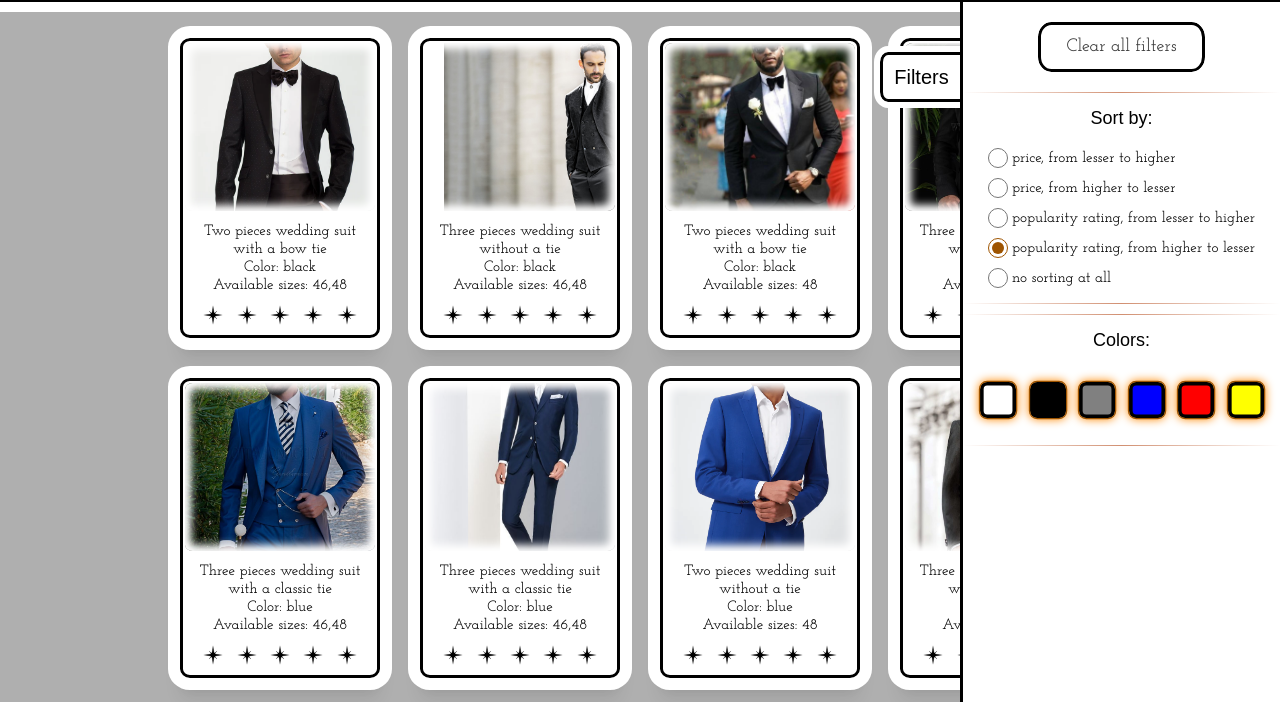
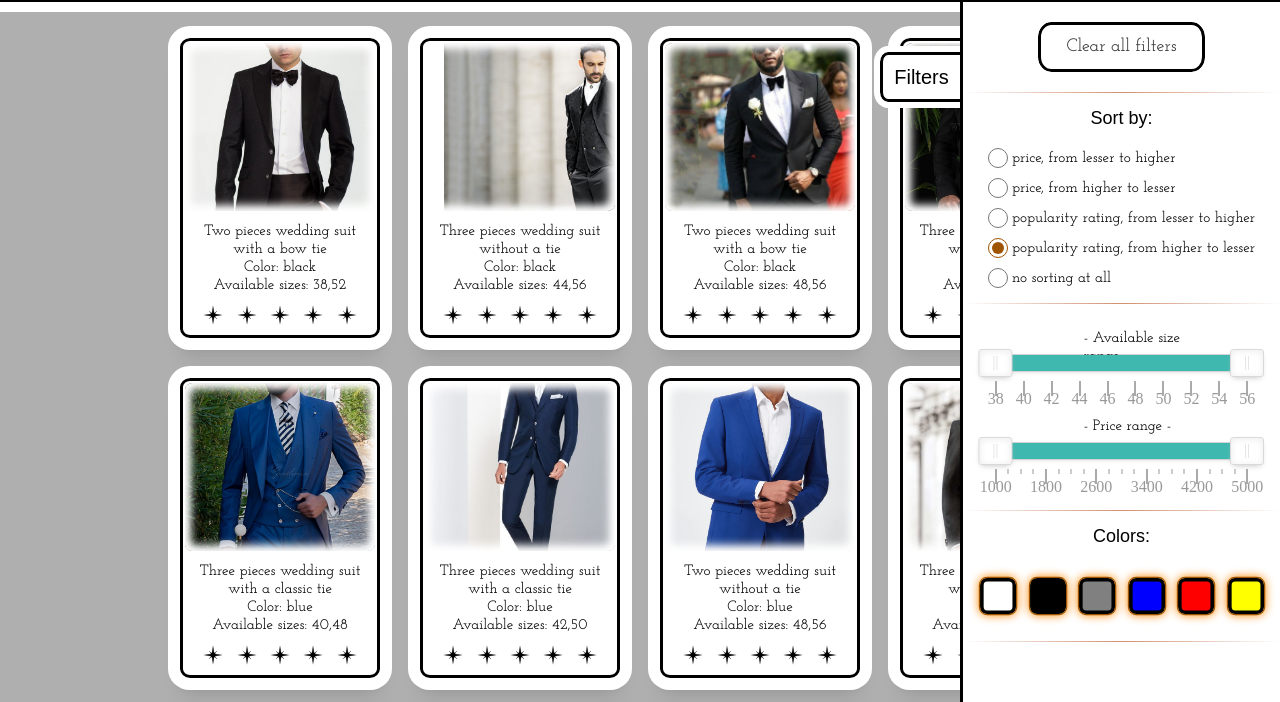
Before and after one commit to ekalape/WedDress, a website built with webpack: page src/ind.html in a window 1280 px wide. Shown: the part 98-800 px from the top of the page. Built offline with nearby package versions, Linux system fonts and the light colour scheme; a web font is replaced by a local one.

Commit message:
feat: implement sliders

```diff
--- a/package.json
+++ b/package.json
@@ -17,5 +17,8 @@
         "webpack": "^5.73.0",
         "webpack-cli": "^4.10.0",
         "webpack-dev-server": "^4.9.3"
+    },
+    "dependencies": {
+        "nouislider": "^15.6.0"
     }
 }
--- a/src/ind.html
+++ b/src/ind.html
@@ -33,62 +33,33 @@
                     <h5 class="fm_sort__title">Sort by:</h5>
                     <div class="fm_sort__wrapper">
                         <input name="sort" type="radio" id="PRICE_UP" class="sortRadio" />
-                        <label for="PRICE_UP" value="upwardPrice">price, from lesser to higher</label
-              >
+                        <label for="PRICE_UP" value="upwardPrice">price, from lesser to higher</label>
                     </div>
 
                     <div class="fm_sort__wrapper">
-              <input
-                name="sort"
-                type="radio"
-                id="PRICE_DOWN"
-                class="sortRadio"
-              />
-              <label for="PRICE_UP" value="downwardPrice"
-                >price, from higher to lesser</label
-              >
+                        <input name="sort" type="radio" id="PRICE_DOWN" class="sortRadio" />
+                        <label for="PRICE_UP" value="downwardPrice">price, from higher to lesser</label>
                     </div>
 
                     <div class="fm_sort__wrapper">
-              <input
-                name="sort"
-                type="radio"
-                id="POPULARITY_UP"
-                class="sortRadio"
-              />
-              <label for="POPULARITY_UP" value="upwardPopularity"
-                >popularity rating, from lesser to higher</label
-              >
+                        <input name="sort" type="radio" id="POPULARITY_UP" class="sortRadio" />
+                        <label for="POPULARITY_UP" value="upwardPopularity">popularity rating, from lesser to higher</label>
                     </div>
 
                     <div class="fm_sort__wrapper">
-              <input
-                name="sort"
-                type="radio"
-                id="POPULARITY_DOWN"
-                class="sortRadio"
-              />
-              <label for="POPULARITY_DOWN" value="downwardPrice"
-                >popularity rating, from higher to lesser</label
-              >
+                        <input name="sort" type="radio" id="POPULARITY_DOWN" class="sortRadio" />
+                        <label for="POPULARITY_DOWN" value="downwardPrice">popularity rating, from higher to lesser</label>
                     </div>
 
                     <div class="fm_sort__wrapper">
-              <input
-                name="sort"
-                type="radio"
-                id="SHAFFLE"
-                class="sortRadio"
-                checked
-              />
+                        <input name="sort" type="radio" id="SHAFFLE" class="sortRadio" checked />
                         <label for="SHAFFLE" value="shaffle">no sorting at all</label>
                     </div>
                 </div>
                 <hr />
                 <div class="filters_menu__sliders">
-                    <div class="slider"></div>
-                    <div class="slider"></div>
-                    <div class="slider"></div>
+                    <div class="slider sl_size"></div>
+                    <div class="slider sl_price"></div>
                 </div>
                 <hr />
                 <div class="filters_menu__colors">
--- a/src/structure/Filter.ts
+++ b/src/structure/Filter.ts
@@ -19,7 +19,7 @@ export class Filter {
         minSize: number = 0, maxSize: number = 100,
         colors: string[] = [],
         len?: string , sleeves?: string , tie?: string, complexity?: string ,
-        minPrice: number = 0, maxPrice: number = 100000, minPop: number = 0, maxPop: number = 6
+        minPrice: number = 0, maxPrice: number = 5000, minPop: number = 0, maxPop: number = 6
     ) {
         this.orderedBy = orderedBy;
 
--- a/src/structure/cloth.ts
+++ b/src/structure/cloth.ts
@@ -20,8 +20,8 @@ export class Cloth {
         this.gender = gender;
         this.color = color;
         this.carted = false;
-        this.price = this.setRandom(2500, 1000);
-        this.sizes = this.setSize([[46, 48], 2]);
+        this.price = this.setRandom(3500, 1000);
+        this.sizes = this.setSize([[38,40,42,44,46, 48,50,52,54,56], 2]);
         this.popularity = this.setRandom(4, 2);
 
     }
--- a/src/structure/dataLoader.ts
+++ b/src/structure/dataLoader.ts
@@ -39,7 +39,7 @@ export async function createDatabase() {
         database.push(item)
     })
 
-    return database;
+    return database /* as Cloth[] */;
 
 }
 
@@ -60,11 +60,12 @@ if(filter.gender.length === 1 && filter.gender.includes("Woman")){
     if (filter.sleeves) { database = database.filter(x => filter.sleeves === x.sleeves) }
 
 }
+database = database.filter(x => (x.price >= filter.minPrice && x.price <= filter.maxPrice));
+database = database.filter(x => (x.sizes.some(s => s >= filter.minSize && s <= filter.maxSize)))
 
-
-    /* result = result.filter(x => (x.price >= minPrice && x.price <= maxPrice))
+    /*
       result = result.filter(x => (x.popularity >= minPop && x.popularity <= maxPop))
-      result = result.filter(x => (x.size.some(s => s >= minSize && s <= maxSize))) */
+      */
 
     if (database.length === 0) alert("Sorry, no results found!")
     else {
--- a/src/structure/main.ts
+++ b/src/structure/main.ts
@@ -1,8 +1,11 @@
+
+import 'nouislider/dist/nouislider.css';
 import "../style.scss"
 import { createDatabase,updateData } from './dataLoader';
 import { Cloth } from "./cloth"
 import { ORDER,Filter } from "./Filter"
 import *as render from './renders';
+
 
 
 
--- a/src/structure/renders.ts
+++ b/src/structure/renders.ts
@@ -1,6 +1,11 @@
+
+import * as noUiSlider from 'nouislider';
 import { Cloth } from './cloth';
 import { updateData } from './dataLoader';
 import { Filter, ORDER } from './Filter';
+
+import { PipsMode, target, API } from "nouislider"
+
 
 const menColors = ["white", "black", "gray", "blue"];
 const womenColors = ["white", "red", "yellow", "blue"];
@@ -12,6 +17,7 @@ export function renderElements(filter:Filter){
     renderSortingOpt(filter);
     renderColorBtns(filter);
     renderAdditionals(filter);
+    renderSliders(filter)
 
 }
 
@@ -306,3 +312,81 @@ await updateData(filter)
    }
 
 }
+
+function renderSliders(filter:Filter){
+
+    let minPrice = filter.minPrice;
+    let maxPrice = filter.maxPrice;
+    console.log(filter.minSize);
+
+
+    let minSize = filter.minSize;
+    let maxSize = filter.maxSize;
+
+const sliderPrice = document.querySelector(".sl_price") as noUiSlider.target;
+const sliderSize = document.querySelector(".sl_size") as noUiSlider.target;
+
+
+noUiSlider.create(sliderPrice,{
+    start: [minPrice, maxPrice],
+    connect: true,
+    range: {
+        "min":1000,
+        "max":5000
+    },
+    step:100,
+    tooltips:false,
+
+    pips: {
+        mode: PipsMode.Count,
+        values: 6,
+        stepped: true,
+        density: 5,
+
+    }
+});
+sliderPrice.noUiSlider?.on("change", (value)=>{
+    switchPrice(value as string[])})
+
+noUiSlider.create(sliderSize,{
+    start: [minSize, maxSize],
+    connect: true,
+    range: {
+        "min":38,
+        "max":56
+    },
+    pips: {
+        mode: PipsMode.Count,
+        values: 10,
+        stepped: true,
+        density: 10,
+
+    }
+});
+sliderSize.noUiSlider?.on("change", (value)=>{
+    switchSize(value as string[])})
+
+
+async function switchPrice(range:string[]){
+
+    let minPrice = Number(range[0]);
+    let maxPrice = Number(range[1]);
+    filter.minPrice = minPrice;
+    filter.maxPrice = maxPrice;
+
+    await updateData(filter)
+    }
+    async function switchSize(range:string[]){
+
+        let minSize = Number(range[0].slice(0,2));
+        let maxSize = Number(range[1].slice(0,2));
+        console.log(range);
+        filter.minSize = minSize;
+        filter.maxSize = maxSize;
+
+        await updateData(filter);
+
+
+    }
+
+}
--- a/src/style.scss
+++ b/src/style.scss
@@ -3,6 +3,7 @@
     margin: 0;
     padding: 0;
     box-sizing: border-box;
+    transition: 0.5s;
 }
 
 @mixin btn-bordering {
@@ -176,7 +177,7 @@ main {
     background-size: cover;
     background-position: -30%;
     box-shadow: inset 4px 4px 8px 2px white, inset -4px -4px 8px 2px white;
-    transition: 0.3s;
+    transition: 0.5s;
 }
 
 .card__description {
@@ -201,6 +202,7 @@ main {
     margin: 10px auto;
     display: flex;
     justify-content: space-evenly;
+    transition: 0.5s;
 }
 
 .popolarity img {
@@ -309,6 +311,7 @@ main {
     z-index: 8;
     top: 86%;
     right: 15%;
+    transition: 0.5s;
     &:hover .valStar {
         filter: var(--filter-accent)
     }
@@ -322,12 +325,13 @@ main {
     top: 85%;
     left: 8%;
     display: flex;
-    justify-content: flex-end;
+    justify-content: center;
     align-items: center;
     background-color: rgba(255, 255, 255, 0.7);
     border-radius: 10%/40%;
     border: 0.2rem solid black;
     outline: 6px solid rgba(255, 255, 255, 0.7);
+    transition: 0.5s;
     .cartSign__text {
         font: var(--f-secondary);
         font-size: 17px;
@@ -458,6 +462,42 @@ hr {
     }
 }
 
+.filters_menu__sliders {
+    align-items: center;
+    padding-bottom: 10px;
+    gap: 20px;
+}
+
+.slider {
+    width: 80%;
+    display: flex;
+    justify-content: center;
+    align-items: center;
+    margin-top: 50px;
+}
+
+.sl_size::before {
+    content: "- Available size range -";
+    width: 100px;
+    font: var(--f-secondary);
+    position: absolute;
+    top: -25px;
+    left: 35%;
+}
+
+.sl_price::before {
+    content: "- Price range -";
+    width: 100px;
+    font: var(--f-secondary);
+    position: absolute;
+    top: -25px;
+    left: 35%;
+}
+
+.sl_price {
+    margin-bottom: 30px;
+}
+
 .checks {
     display: flex;
     justify-content: center;
--- a/tsconfig.json
+++ b/tsconfig.json
@@ -22,12 +22,12 @@
     // "reactNamespace": "",                             /* Specify the object invoked for 'createElement'. This only applies when targeting 'react' JSX emit. */
     // "noLib": true,                                    /* Disable including any library files, including the default lib.d.ts. */
     // "useDefineForClassFields": true,                  /* Emit ECMAScript-standard-compliant class fields. */
-    // "moduleDetection": "auto",                        /* Control what method is used to detect module-format JS files. */
+    "moduleDetection": "auto",                        /* Control what method is used to detect module-format JS files. */
 
     /* Modules */
     "module": "commonjs",                                /* Specify what module code is generated. */
     "rootDir": "./src",                                  /* Specify the root folder within your source files. */
-    // "moduleResolution": "node",                       /* Specify how TypeScript looks up a file from a given module specifier. */
+    "moduleResolution": "node",                       /* Specify how TypeScript looks up a file from a given module specifier. */
     // "baseUrl": "./",                                  /* Specify the base directory to resolve non-relative module names. */
     // "paths": {},                                      /* Specify a set of entries that re-map imports to additional lookup locations. */
     // "rootDirs": [],                                   /* Allow multiple folders to be treated as one when resolving modules. */
```
Also changed, not shown: dist/assets/carrello_love_black.png (added), dist/bundle.js (added), dist/index.html (added), 4 other files. Lines whose indentation alone changed are shown as unchanged.
